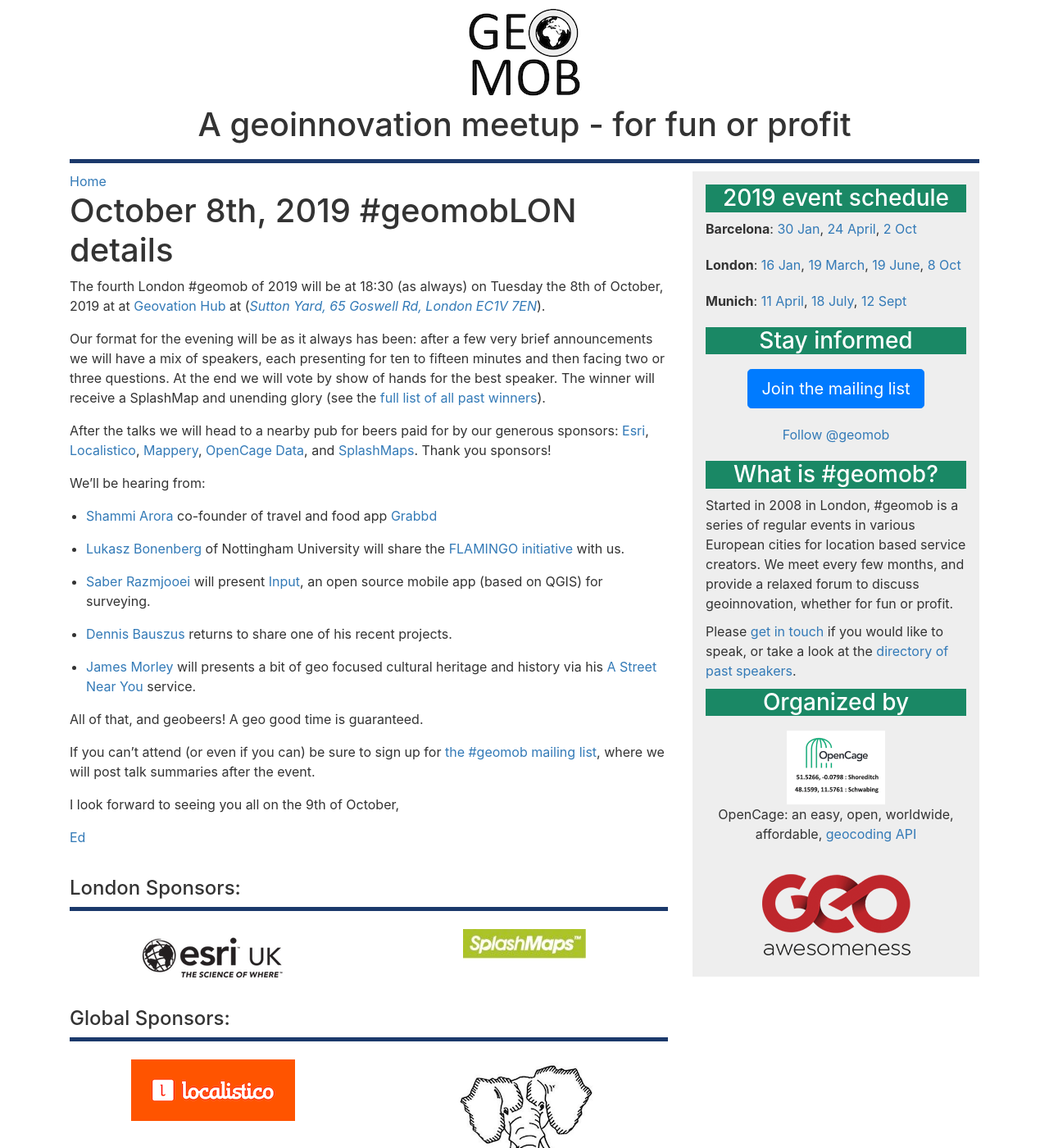
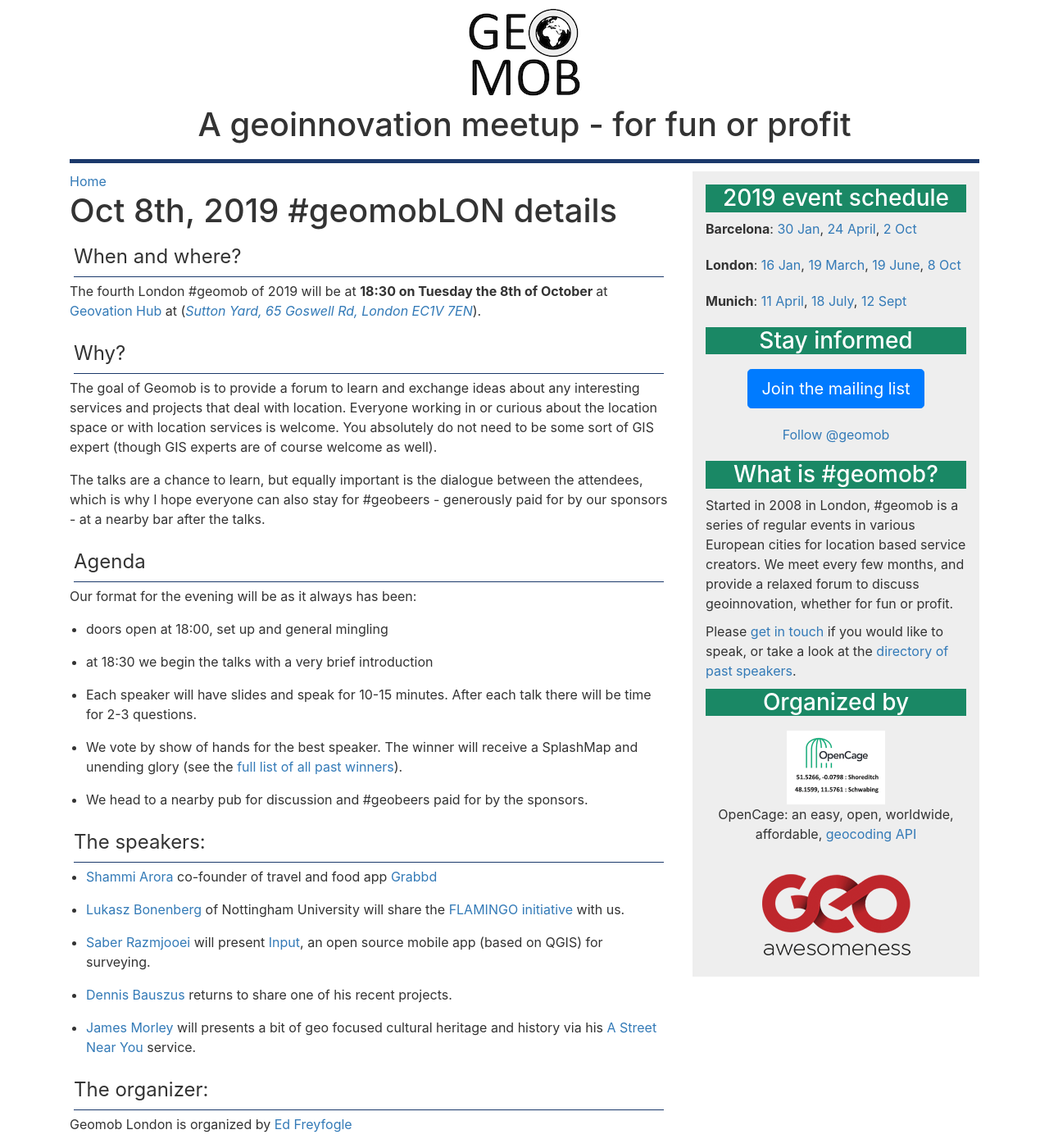
Before and after one commit to geomob/geomob-website, a Jekyll site: the page built from _posts/2019-07-08-oct-9th-geomob-lon-details.markdown, in a window 1280 px wide and 1400 px high. Shown: the whole window at 82% size. Built offline with Jekyll 4.4.1, drawn with Linux system fonts in a browser that asks for light colours; comment, search, counter and statistics services are not loaded; some of the changed text lies outside the part shown.

Commit message:
break out some pieces for reuasability

```diff
--- /dev/null
+++ b/_includes/spread_the_word.html
@@ -0,0 +1,7 @@
+<div class="heading">Spread the word:</div>
+
+Please share the event details with everyone you know who may find the
+evening interesting.
+
+If you can't attend (or even if you can) be sure to sign up for
+[the #geomob mailing list](/mailing-list), where we will post talk summaries after the event.
--- /dev/null
+++ b/_includes/thanks.html
@@ -0,0 +1,6 @@
+<div class="heading">Thanks</div>
+
+Geomob would not be possible without speakers, and I was delighted
+to have so many people volunteer. Please get in touch if you would like
+to speak at a future geomob. Many thanks to our speakers, our hosts
+and of course to our sponsors for making the event possible.
--- /dev/null
+++ b/_includes/why_geomob.html
@@ -0,0 +1,11 @@
+<div class="heading">Why?</div>
+
+The goal of Geomob is to provide a forum to learn and exchange ideas about any
+interesting services and projects that deal with location. Everyone working in
+or curious about the location space or with location services is welcome. You
+absolutely do not need to be some sort of GIS expert (though GIS experts are
+of course welcome as well).
+
+The talks are a chance to learn, but equally important is the dialogue between
+the attendees, which is why I hope everyone can also stay for #geobeers -
+generously paid for by our sponsors - at a nearby bar after the talks.
--- a/_posts/2019-07-08-oct-9th-geomob-lon-details.markdown
+++ b/_posts/2019-07-08-oct-9th-geomob-lon-details.markdown
@@ -1,25 +1,35 @@
 ---
 layout: post
-title: "October 8th, 2019 #geomobLON details"
+title: "Oct 8th, 2019 #geomobLON details"
 date: 2019-07-08 14:21:06 +0000
 tags: 20191008 geomob
 permalink: /post/oct-8th-2019-geomoblon-details
 ---
 
-The fourth London #geomob of 2019 will be at 18:30 (as always) on Tuesday the 8th of October, 2019 at at [Geovation Hub](https://geovation.uk/hub/) at (_[Sutton Yard, 65 Goswell Rd, London EC1V 7EN](https://www.openstreetmap.org/#map=19/51.52435/-0.09975)_).
+<div class="heading">When and where?</div>
+The fourth London #geomob of 2019 will be at
+<span class="b">18:30 on Tuesday the 8th of October </span>
+at [Geovation Hub](https://geovation.uk/hub/) at (_[Sutton Yard, 65 Goswell Rd, London EC1V 7EN](https://www.openstreetmap.org/#map=19/51.52435/-0.09975)_).
 
-Our format for the evening will be as it always has been: after a few very brief announcements we will have a mix of speakers, each presenting for ten to fifteen minutes and then facing two or three questions. At the end we will vote by show of hands for the best speaker. The winner will receive a SplashMap and unending glory (see the [full list of all past winners](http://geomobldn.org/past-speakers)).
+{% include why_geomob.html %}
 
-After the talks we will head to a nearby pub for beers paid for by our
-generous sponsors:
-[Esri](https://developers.arcgis.com/startups/),
-[Localistico](https://localistico.com/),
-[Mappery](http://mappery.org),
-[OpenCage Data](https://opencagedata.com/),
-and [SplashMaps](http://www.splash-maps.com/).
-Thank you sponsors!
+<div class="heading">Agenda</div>
 
-We'll be hearing from:
+Our format for the evening will be as it always has been:
+
+* doors open at 18:00, set up and general mingling
+
+* at 18:30 we begin the talks with a very brief introduction
+
+* Each speaker will have slides and speak for 10-15 minutes.
+After each talk there will be time for 2-3 questions.
+
+* We vote by show of hands for the best speaker. The winner will receive a SplashMap and unending glory (see the [full list of all past winners](http://geomobldn.org/past-speakers)).
+
+* We head to a nearby pub for discussion and #geobeers paid for by the
+sponsors.
+
+<div class="heading">The speakers:</div>
 
 * [Shammi Arora](https://twitter.com/sarora211) co-founder of travel and food app [Grabbd](https://apps.apple.com/us/app/grabbd-social-foodie-travel/id1060585858?mt=8)
 
@@ -31,15 +41,10 @@
 
 * [James Morley](https://twitter.com/jamesinealing) will presents a bit of geo focused cultural heritage and history via his [A Street Near You](https://astreetnearyou.org) service.
 
-All of that, and geobeers! A geo good time is guaranteed.
+<div class="heading">The organizer:</div>
+Geomob London is organized by [Ed Freyfogle](https://twitter.com/freyfogle)
 
-If you can't attend (or even if you can) be sure to sign up for
-[the #geomob mailing list](/mailing-list), where we will post talk summaries after the event.
-
-
-I look forward to seeing you all on the 9th of October,
-
-[Ed](https://twitter.com/freyfogle)
-
+{% include thanks.html %}
+{% include spread_the_word.html %}
 {% include sponsors_LON.html %}
 {% include venues_LON.html %}
```
Also changed, not shown: _posts/2019-05-23-oct-2nd-geomob-bcn-details.markdown (+3 -25 lines).
